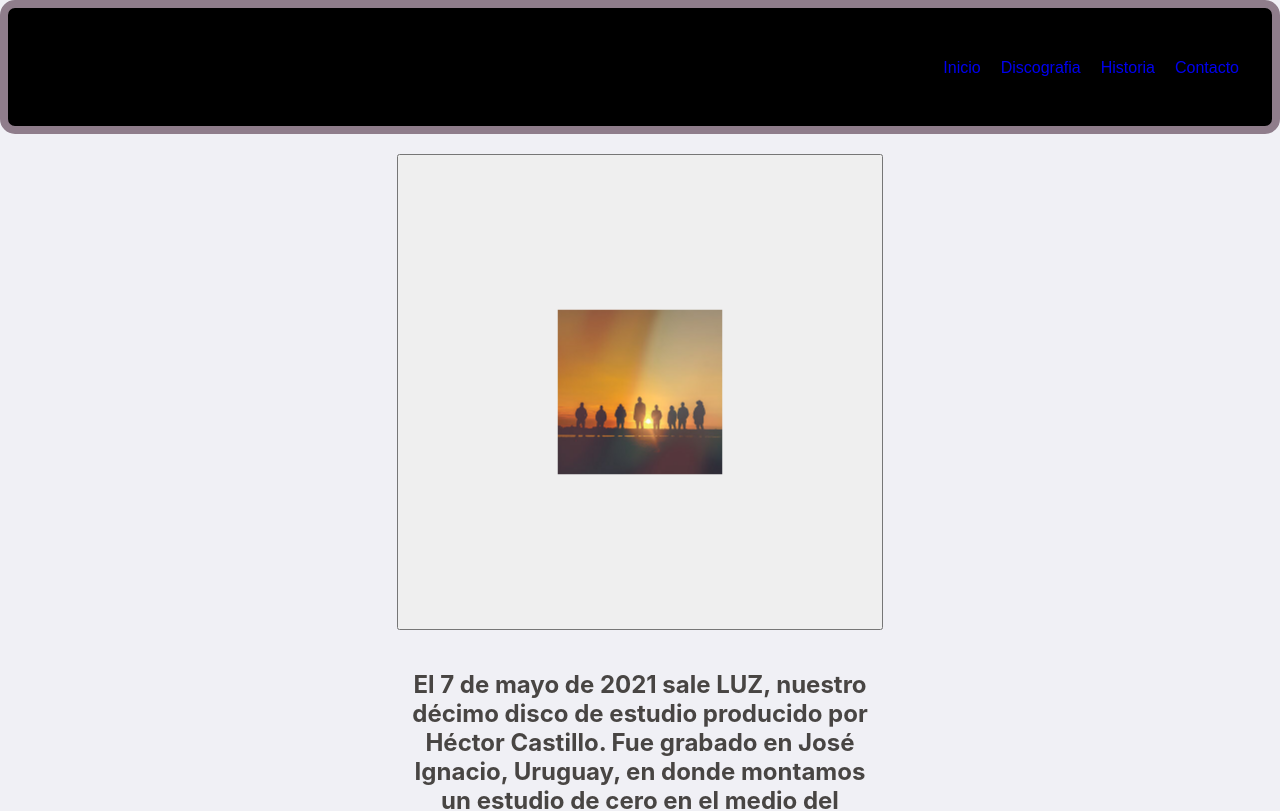
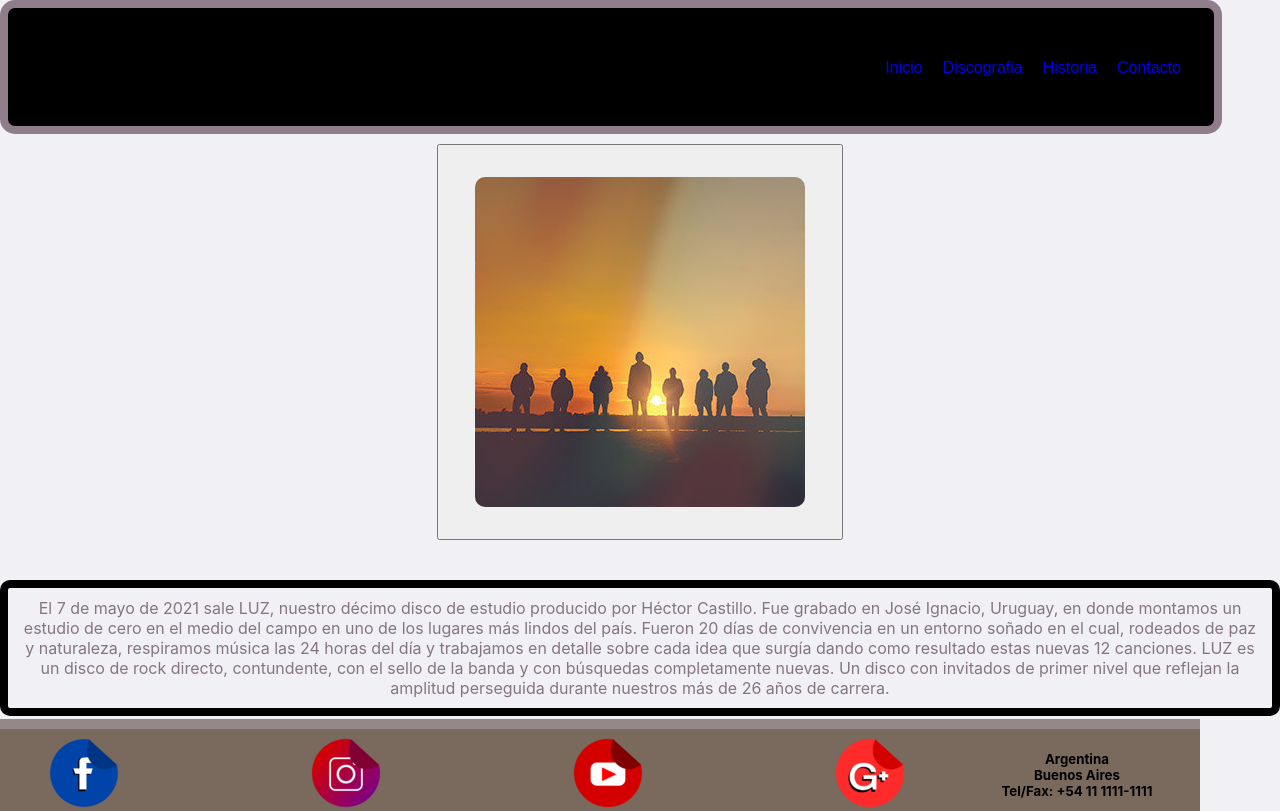
Before and after one commit to Emilianolandi/Final, a React (Create React App) app: page / in a window 1280 px wide. Shown: the top 811 px of the page. Built offline with nearby package versions, Linux system fonts and the light colour scheme.

Commit message:
ultimando detalles

```diff
--- a/src/Data/Tarjetas.json
+++ b/src/Data/Tarjetas.json
@@ -1,8 +1,8 @@
 [
     {
         "titulo": "El camino mas largo",
-        "imagen": "img/ntvgelcamino.jpg"
-
+        "imagen": "img/ntvgelcamino.jpg",
+        "precio":  "$3000"
     },
     {
         "titulo": "Publico ",
--- a/src/components/Bio.css
+++ b/src/components/Bio.css
@@ -7,28 +7,27 @@
 
 
 
-.biblio{
-    display: block;
-    justify-content: flex-start;
+.conte{
+    max-width: 1200px;
+    min-width: 400px;
+}
 
-}
-.biblio h4{
-   color: var(--VerdeMusgo);
-    background-color:var(--celestePastel) ;
-    border: 8px  solid var(--GrisAzulado);
-    border-radius: 10px;
-    text-decoration:wavy;
-}
 .Ress{
-   background-color:var(--celestePastel);
-   display: flex;
-  justify-content: center;
+    background-color:var(--celestePastel);
+    display:flex;
+  justify-content:center;
   align-items: center;
   font-family:'Trebuchet MS', 'Lucida Sans Unicode', 'Lucida Grande', 'Lucida Sans', Arial, sans-serif;
- margin-left: 400px;
- margin-right: 400px;
+padding: 20px;
+text-align: center;
+border: 8px  solid var(--GrisAzulado);
+border-radius: 10px;
 }
-.h3{
+.Ress h3{
+color: var(--VerdeMusgo);
+/* background-color:var(--celestePastel) ; */
+text-decoration:wavy;
+
     text-transform: capitalize;
     color:var(--GrisAzulado);
 }
--- a/src/components/Bio.js
+++ b/src/components/Bio.js
@@ -6,7 +6,7 @@ export default function Historia(){
 
 
 
-         < div className='Biblio'>
+         < div className='conte'>
     <h3 className='Ress'>
         NO TE VA GUSTAR (NTVG) se formó en Montevideo, Uruguay, en el año 1994 cuando un grupo de amigos del liceo decidieron armar una banda y presentarse en un festival en una plaza del barrio.
 
@@ -22,7 +22,7 @@ Nacidos en el corazón de la encantadora ciudad de Montevideo, con su melancóli
  </h3>
 
 <div className='Integrantes'>
- <h3>Emiliano Brancciari
+ <h2>Emiliano Brancciari
     (VOZ Y GUITARRA)
      <br></br>
     Martín Gil
@@ -39,7 +39,7 @@ Nacidos en el corazón de la encantadora ciudad de Montevideo, con su melancóli
     (GUITARRA) <br></br>
     Francisco Nasser
     (TECLADOS)
-    </h3>
+    </h2>
     </div>
 
  </div>
--- a/src/components/Card.js
+++ b/src/components/Card.js
@@ -2,7 +2,7 @@ import './Card.css'
 
 
 export default function Card({Card}) {
-    let precio
+    let precio = 3000;
     let envio_gratis = true;
 
 
@@ -16,7 +16,7 @@ export default function Card({Card}) {
            <div>
 
              <h3 >{Card.titulo}</h3>
-             <p className = "card-info_precio">${2300}</p>
+             <p className = "card-info_precio">${precio}</p>
              {precio > 20000 &&
                 <p>Ho por dios</p>
             }
--- a/src/components/DiscoLuz.css
+++ b/src/components/DiscoLuz.css
@@ -6,36 +6,89 @@
   display: flex;
   justify-content: center;
   align-items: center;
-  border-radius: 30px;
-  padding: 20px;
+  border-radius: 10px;
+  padding: 10px;
 
 }
 .Enlace img{
     display: flex;
     justify-content: center;
     align-items: center;
-    border-radius: 60px;
-    padding: 70px;
-    transform: scale(0.5);
+   text-align: center;
+    border-radius: 40px;
+    padding: 30px;
+    max-width: 500px;
+    transform:scale(30px,30px);
+}
 
 
+
+
+.Enlace:hover{
+transform:rotate(360deg) scale(2);
+transition: all 6s;
 }
-.Enlace:hover{
-  transform: rotate(360deg) scale(2);
-  transition: all 6s;
+
+
+
+@keyframes movimiento{
+  0%{
+      border-radius: 8px;
+  }
+  25%{
+      border-radius: 10px;
+      transform: translate(20px,40px);
+  }
+  50%{
+      border-radius: 20px;
+      transform: translate(50px,70px);
+  }
+  100%{
+      border-radius: 0px;
+      transform: translate(8px,2px);
+  }
 }
+
+
 .Resumen{
+  padding: 20px;
   display: flex;
   justify-content: center;
   align-items: center;
-  /* padding: 20px; */
- margin-left: 400px;
- margin-right: 400px;
-}
-.Resumen h2{
-  border-radius: 30px solid black;
+  border: 8px  solid black;
+border-radius: 10px;
+  text-align: center;
 
+  padding: 10px;
+  margin-top: 30px;
 
   color: rgb(72, 69, 67);
 
+
+
+  animation-name: movimiento,colores;
+  animation-duration:30s ;
+  animation-name: colores;
+  animation-duration: 80s;
+  animation-iteration-count: 3c2;
+  animation-delay: 1s;
+  animation-fill-mode: forwards;
 }
+
+@keyframes colores{
+  33%{
+    color:palevioletred;
+  }
+  10%{
+    color:cadetblue;
+  }
+  45%{
+    color: yellowgreen;
+  }
+  75%{
+    color:red;
+  }
+  80%{
+    color:var(--Rosa);
+  }
+}
--- a/src/components/DiscoLuz.js
+++ b/src/components/DiscoLuz.js
@@ -13,11 +13,11 @@ export default function disco(){
        <img className='DiscoLuz' src='./img/tapa-luz.jpg' alt="cdluz"/>
        </a>
        </button>
-   </div>
 
+    </div>
 
     <div className='Resumen'>
-    <h2>  El 7 de mayo de 2021 sale LUZ, nuestro décimo disco de estudio
+      El 7 de mayo de 2021 sale LUZ, nuestro décimo disco de estudio
                  producido por Héctor Castillo. Fue grabado en José Ignacio,
                   Uruguay, en donde montamos un estudio de cero en el medio del
                    campo en uno de los lugares más lindos del país.
@@ -30,8 +30,8 @@ export default function disco(){
                     completamente nuevas. Un disco con invitados de primer
                     nivel que reflejan la amplitud perseguida durante nuestros
                     más de 26 años de carrera.
-                    </h2>
-    </div>
+
+   </div>
     </div>
     </>
     )
--- a/src/components/Footer.css
+++ b/src/components/Footer.css
@@ -5,15 +5,13 @@
     align-items:center;
 }
 .pie-de-pagina{
-    /* max-width: 1200px; */
+     max-width: 1200px;
     border-top: 10px solid rgb(148, 136, 136);
       background-color:#7a695d;
      text-decoration: double;
      display:flex;
      justify-content: space-around;
     align-items: center;
-     grid-template-columns:100px 100px 100px 1fr ;
-     grid-template-rows: 2fr 3px;
-      /* padding:1px 1px 1px 1px;  */
+    text-align: center;
       margin-top: 3px;
  }
--- a/src/components/navegacion.css
+++ b/src/components/navegacion.css
@@ -11,7 +11,7 @@
 }
 
 .botonera{
-
+    max-width: 1200px;
     display: flex;
     justify-content:flex-end;
     /* color:black; */
--- a/src/components/slider.css
+++ b/src/components/slider.css
@@ -0,0 +1,3 @@
+.img-slider{
+    max-width: 600px;
+}
--- a/src/components/slider.js
+++ b/src/components/slider.js
@@ -21,8 +21,11 @@ scrollbar={{ draggable: true }}
 onSwiper={(swiper) => console.log(swiper)}
 onSlideChange={() => console.log('slide change')}
 >
-            <SwiperSlide>
-            <div className='Slider1'>
+
+           <SwiperSlide>
+
+            <div className='Slide1'>
+
                     <img className='img-slider'src='./img/18a.jpg' alt= 'home'/>
                 </div>
             </SwiperSlide>
@@ -33,18 +36,19 @@ onSlideChange={() => console.log('slide change')}
             </SwiperSlide>
             <SwiperSlide>
             <div className='Slider3'>
-                    <img className='img-slider'src='./img/23a.jpg' alt= 'home'/>
+                    <img className='img-slider'src='./img/23a.jpg'  alt= 'home'/>
                 </div>
             </SwiperSlide>
             <SwiperSlide>
-            <div className='Slider3'>
+            <div className='Slider4'>
                     <img className='img-slider'src='./img/26a.jpg' alt= 'home'/>
                 </div>
             </SwiperSlide>
             <SwiperSlide>
-            <div className='Slider3'>
+            <div className='Slider5'>
                     <img className='img-slider'src='./img/30a.jpg' alt= 'home'/>
                 </div>
+
             </SwiperSlide>
         </Swiper>
         </>
```
